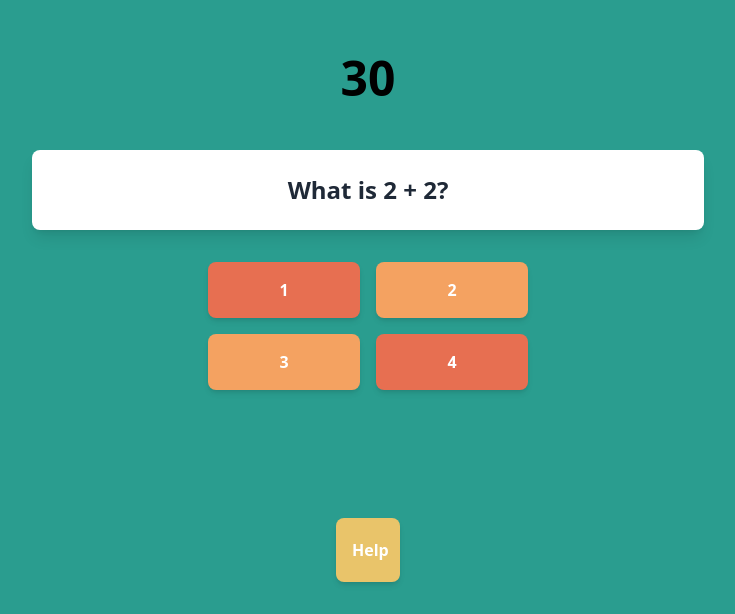
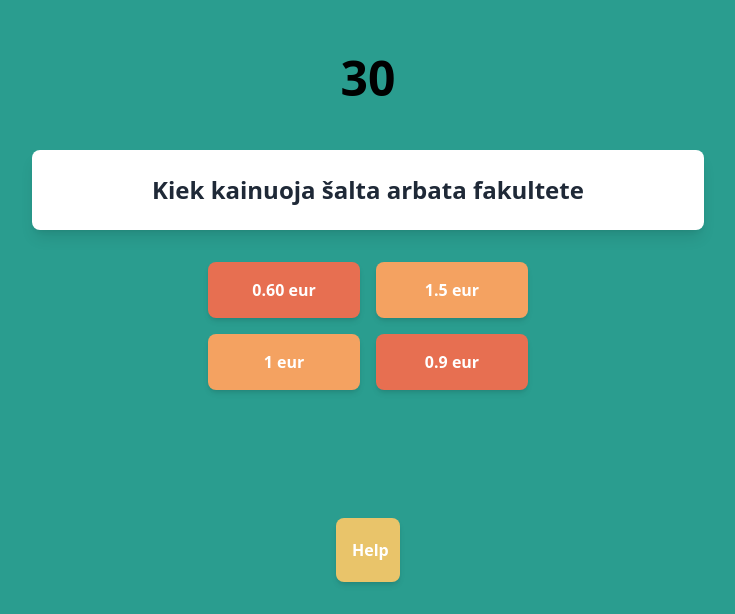
Before and after one commit to rokvaz/TesTux, a Next.js app in the folder frontend/: page /quiz in a window 1280 px wide. Shown: the part 186-800 px from the top of the page, without its empty margins (272-1007 px from the left). Built offline with nearby package versions, Linux system fonts and the light colour scheme.

Commit message:
Added so questions get loaded into the quiz interface

```diff
--- a/frontend/src/pages/quiz.tsx
+++ b/frontend/src/pages/quiz.tsx
@@ -1,7 +1,121 @@
 import '../app/globals.css';
 import Link from 'next/link';
+import React, { useState, useEffect } from 'react';
+
+const jsonResponse: ResponseQuestion [] = [
+  {
+    "klausimas": "Kiek kainuoja šalta arbata fakultete",
+    "taskai": 10,
+    "tipas": 4,
+    "teising_ats": "1 eur",
+    "neteising_ats1": "0.60 eur",
+    "neteising_ats2": "1.5 eur",
+    "neteising_ats3": "0.9 eur"
+  },
+  {
+    "klausimas": "Kokiame mieste esame dabar",
+    "taskai": 60,
+    "tipas": 4,
+    "teising_ats": "Kaune",
+    "neteising_ats1": "Šiauliuose",
+    "neteising_ats2": "Klaipėdoje",
+    "neteising_ats3": "Vilniuje"
+  },
+  {
+    "klausimas": "Kiek žmoniu yra mūsų komandoje",
+    "taskai": 50,
+    "tipas": 4,
+    "teising_ats": "4",
+    "neteising_ats1": "3",
+    "neteising_ats2": "2",
+    "neteising_ats3": "1"
+  },
+  {
+    "klausimas": "Ar KTU yra universitetas",
+    "taskai": 100,
+    "tipas": 2,
+    "teising_ats": "TAIP",
+    "neteising_ats1": "NE",
+    "neteising_ats2": "",
+    "neteising_ats3": ""
+  }
+]
+
+interface Answer {
+  text: string | number;
+  isCorrect: boolean;
+}
+interface Question {
+  question: string;
+  points: number;
+  questionType: number;
+  answers: Answer[];
+}
+interface ResponseQuestion {
+  klausimas: string;
+  taskai: number;
+  tipas: number;
+  teising_ats: string | number;
+  neteising_ats1: string | number;
+  neteising_ats2: string | number;
+  neteising_ats3: string | number;
+}
+
+
 
 export default function Quiz() {
+
+  const [currentQuestion, setCurrentQuestion] = useState<Question | null>(null);
+
+  let shuffleAnswers = (array: Answer[]) => {
+    for (let i = array.length - 1; i > 0; i--) {
+      // Pick a random index from 0 to i
+      const j = Math.floor(Math.random() * (i + 1));
+      // Swap elements at indices i and j
+      [array[i], array[j]] = [array[j], array[i]];
+    }
+    return array;
+  }
+
+  useEffect(() => {
+    // Function to pick a random question
+    const pickRandomQuestion = () => {
+      const randomQuestionObject: ResponseQuestion = jsonResponse[Math.floor(Math.random() * jsonResponse.length)];
+
+      let answers: Answer[];
+      if (randomQuestionObject.tipas == 2) {
+        answers = [
+          {text: randomQuestionObject.teising_ats, isCorrect: true},
+          {text: randomQuestionObject.neteising_ats1, isCorrect: false}
+        ]
+      } else if (randomQuestionObject.tipas == 4) {
+        answers = [
+          {text: randomQuestionObject.teising_ats, isCorrect: true},
+          {text: randomQuestionObject.neteising_ats1, isCorrect: false},
+          {text: randomQuestionObject.neteising_ats2, isCorrect: false},
+          {text: randomQuestionObject.neteising_ats3, isCorrect: false},
+        ]
+      } else {
+        throw new Error("Incorrect question type. Legal types are 2 and 4");
+      }
+
+      shuffleAnswers(answers);
+
+      let question: Question = {
+        question: randomQuestionObject.klausimas,
+        points: randomQuestionObject.taskai,
+        questionType: randomQuestionObject.tipas,
+        answers: answers
+      };
+
+      setCurrentQuestion(question);
+    };
+
+    pickRandomQuestion();
+  }, []);
+
+  if (!currentQuestion) return <div>Loading question...</div>;
+
   return (
     <div className="bg-custom-aqua min-h-screen flex flex-col items-center justify-center">
       {/* Timer at the top */}
@@ -11,24 +125,36 @@ export default function Quiz() {
 
       {/* Question section */}
       <div className="bg-white p-6 rounded-lg shadow-lg max-w-2xl w-full mb-8 text-center">
-        <h2 className="text-2xl font-bold text-gray-800">What is 2 + 2?</h2>
+        <h2 className="text-2xl font-bold text-gray-800">{currentQuestion.question}</h2>
       </div>
 
-      {/* Answer buttons in a 2x2 grid */}
+      {(currentQuestion.questionType == 4) ? (
         <div className="grid grid-cols-2 gap-4 max-w-xs w-full">
           <button className="bg-custom-brown p-4 text-white font-bold rounded-lg shadow-md transform transition duration-150 ease-in-out hover:scale-105 active:scale-90">
-          1
+            {currentQuestion.answers[0].text}
           </button>
           <button className="bg-custom-orange p-4 text-white font-bold rounded-lg shadow-md transform transition duration-150 ease-in-out hover:scale-105 active:scale-90">
-          2
+            {currentQuestion.answers[1].text}
           </button>
           <button className="bg-custom-orange p-4 text-white font-bold rounded-lg shadow-md transform transition duration-150 ease-in-out hover:scale-105 active:scale-90">
-          3
+            {currentQuestion.answers[2].text}
           </button>
           <button className="bg-custom-brown p-4 text-white font-bold rounded-lg shadow-md transform transition duration-150 ease-in-out hover:scale-105 active:scale-90">
-          4
+            {currentQuestion.answers[3].text}
           </button>
         </div>
+      ) : (
+        <div className="grid grid-cols-2 gap-4 max-w-xs w-full">
+          <button className="bg-custom-brown p-4 text-white font-bold rounded-lg shadow-md transform transition duration-150 ease-in-out hover:scale-105 active:scale-90">
+            {currentQuestion.answers[0].text}
+          </button>
+          <button className="bg-custom-orange p-4 text-white font-bold rounded-lg shadow-md transform transition duration-150 ease-in-out hover:scale-105 active:scale-90">
+            {currentQuestion.answers[1].text}
+          </button>
+        </div>
+        )
+      }
+
       <div className="mb-8 p-4 absolute bottom-0 h-16 w-16 bg-custom-yellow text-white font-bold rounded-lg shadow-md transform transition duration-150 ease-in-out hover:scale-105 active:scale-90 ">
        <Link href= "/howtoplay"><button className = "h-8 w-8">Help</button></Link>
       </div>
```
Lines whose indentation alone changed are shown as unchanged.
